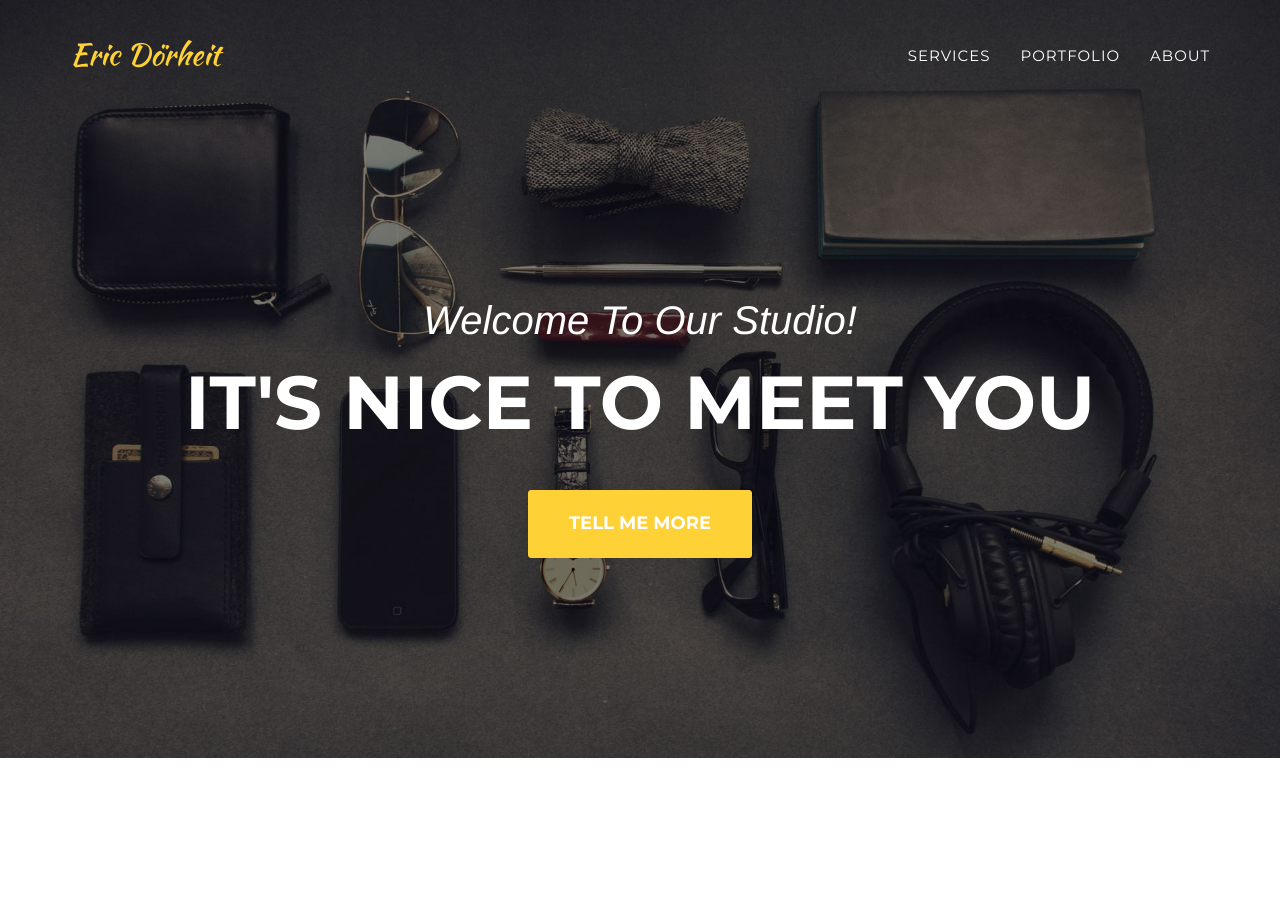
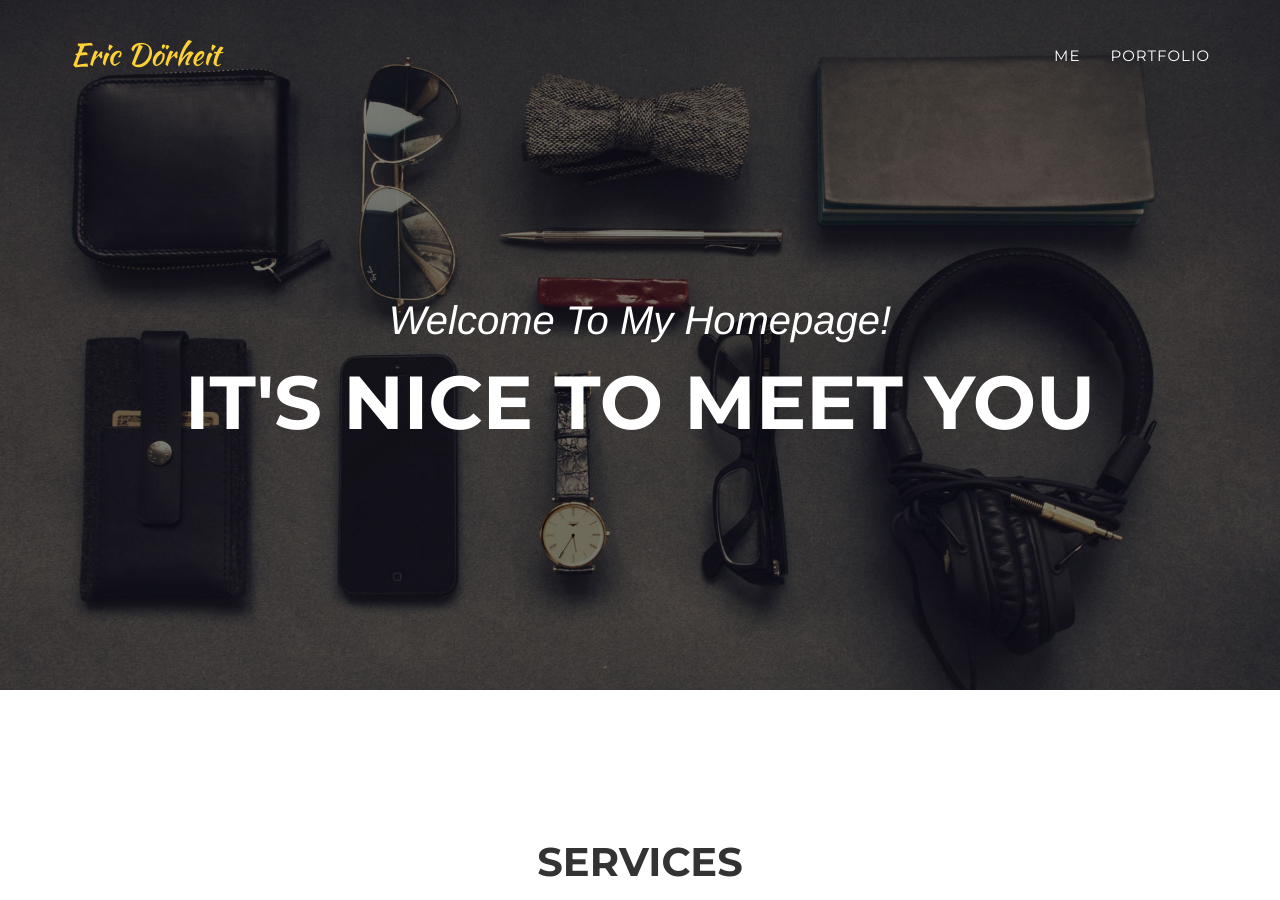
Before and after one commit to ericdoerheit/ericdoerheit.github.io, a Jekyll site: the page built from index.html, in a window 1280 px wide and 900 px high. Built offline with Jekyll 4.4.1, drawn with Linux system fonts in a browser that asks for light colours; some web fonts are replaced.

Commit message:
Update header.html

```diff
--- a/_includes/header.html
+++ b/_includes/header.html
@@ -19,13 +19,10 @@
                         <a href="#page-top"></a>
                     </li>
                     <li>
-                        <a class="page-scroll" href="#services">Services</a>
+                        <a class="page-scroll" href="#me">Me</a>
                     </li>
                     <li>
                         <a class="page-scroll" href="#portfolio">Portfolio</a>
-                    </li>
-                    <li>
-                        <a class="page-scroll" href="#about">About</a>
                     </li>
                 </ul>
             </div>
@@ -38,9 +35,8 @@
     <header>
         <div class="container">
             <div class="intro-text">
-                <div class="intro-lead-in">Welcome To Our Studio!</div>
+                <div class="intro-lead-in">Welcome To My Homepage!</div>
                 <div class="intro-heading">It's Nice To Meet You</div>
-                <a href="#services" class="page-scroll btn btn-xl">Tell Me More</a>
             </div>
         </div>
     </header>
```
